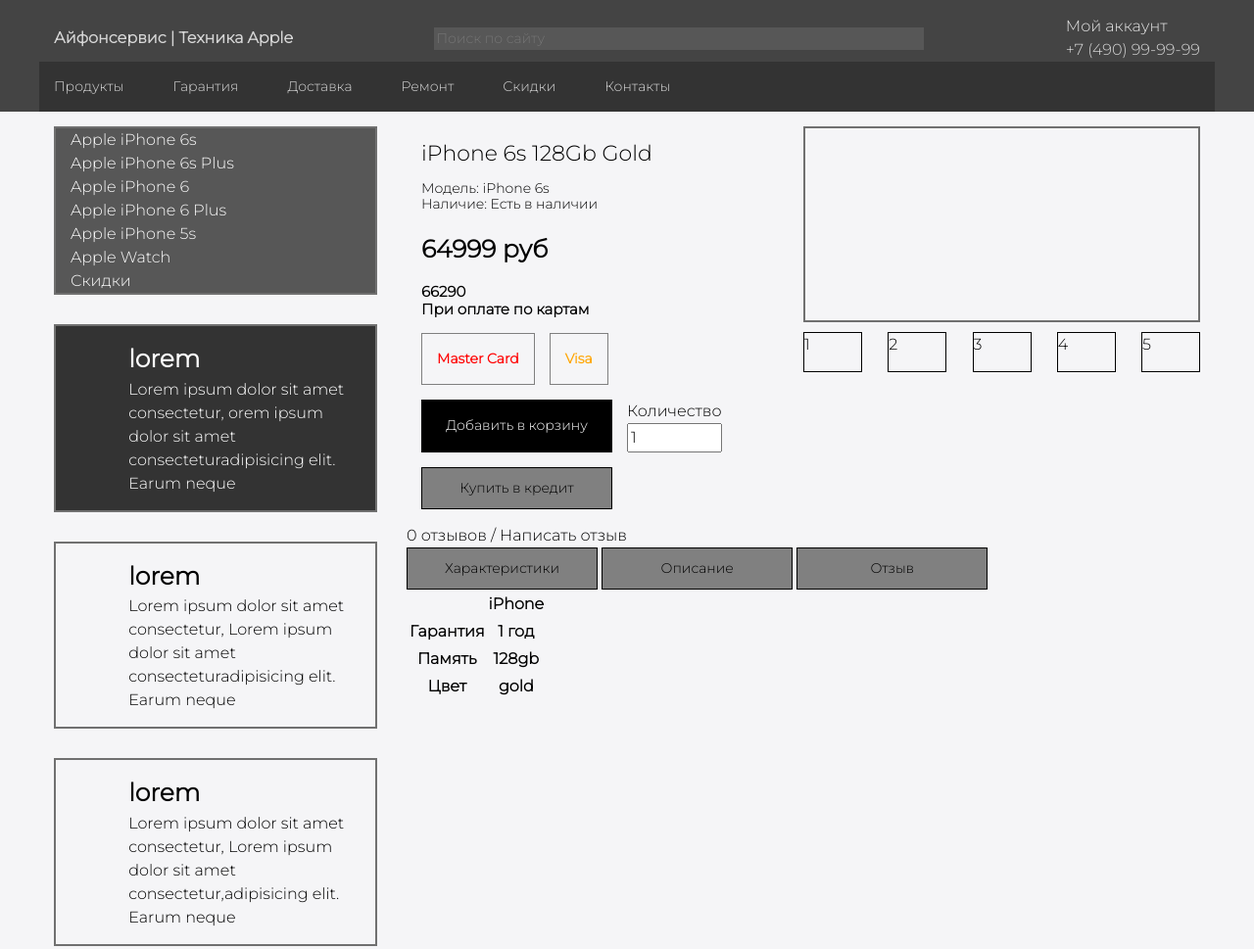
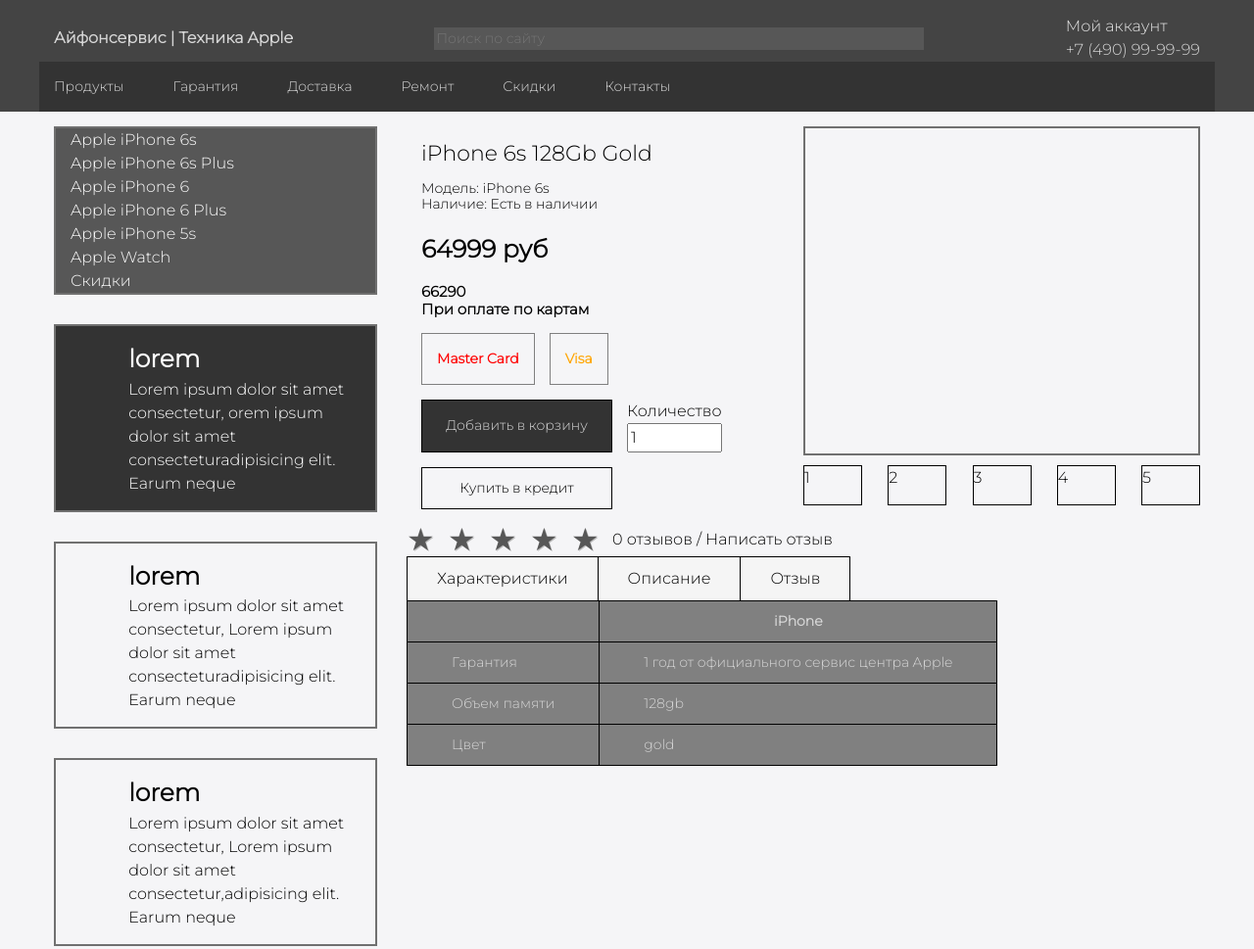
Before and after one commit to Serhio13/Sergio.github.io, a plain HTML site: page hw2/product.html in a window 1280 px wide. Shown: the top 969 px of the page at 98% size. Drawn offline with Linux system fonts and the light colour scheme.

Commit message:
add tabs&stars

```diff
--- a/hw2/product.html
+++ b/hw2/product.html
@@ -150,44 +150,67 @@
 
                 <div class="product__review">
                     <div class="product__review-stars">
-                        <div class="stars"></div>
+                        <div class="stars">
+                                <input type="radio" id="star-5" name="rating" value="5">
+                                <label for="star-5" title="Оценка «5»"></label>
+                                <input type="radio" id="star-4" name="rating" value="4">
+                                <label for="star-4" title="Оценка «4»"></label>
+                                <input type="radio" id="star-3" name="rating" value="3">
+                                <label for="star-3" title="Оценка «3»"></label>
+                                <input type="radio" id="star-2" name="rating" value="2">
+                                <label for="star-2" title="Оценка «2»"></label>
+                                <input type="radio" id="star-1" name="rating" value="1">
+                                <label for="star-1" title="Оценка «1»"></label>
+                        </div>
                         <span>0 отзывов / Написать отзыв</span>
                     </div>
-                    <div class="product__review-btn">
-                        <div class="btn"><span>Характеристики</span></div>
-                        <div class="btn btn-white"><span>Описание</span></div>
-                        <div class="btn btn-white"><span>Отзыв</span></div>
-                    </div>
-                    <div class="product__review-content">
+
+                    <div class="product__review-tabs">
+                        <input type="radio" name="tab-btn" id="tab-btn-1" value="" checked>
+                        <label for="tab-btn-1">Характеристики</label>
+                        <input type="radio" name="tab-btn" id="tab-btn-2" value="">
+                        <label for="tab-btn-2">Описание</label>
+                        <input type="radio" name="tab-btn" id="tab-btn-3" value="">
+                        <label for="tab-btn-3">Отзыв</label>
+
+                        <div id="content-1">
                             <div class="tab-item active">
                                 <table>
                                     <thead>
                                         <tr>
-                                        <th></th>
+                                            <td></td>
                                             <th>iPhone</th>
                                         </tr>
                                     </thead>
                                     <tbody>
                                         <tr>
-                                        <th>Гарантия</th>
-                                        <th>1 год</th>
+                                            <td>Гарантия</td>
+                                            <td>1 год от официального сервис центра Apple</td>
                                         </tr>
                                         <tr>
-                                        <th>Память</th>
-                                        <th>128gb</th>
+                                            <td>Объем памяти</td>
+                                            <td>128gb</td>
                                         </tr>
                                         <tr>
-                                        <th>Цвет</th>
-                                        <th>gold</th>
+                                            <td>Цвет</td>
+                                            <td>gold</td>
                                         </tr>
                                     </tbody>
                                 </table>
                             </div>
-                        <div class="tab-item"></div>
-                        <div class="tab-item"></div>
+                        </div>
+                        <div id="content-2">
+                          Lorem ipsum dolor sit amet consectetur adipisicing elit. Dolor quos ipsum officiis quas dolores dolore exercitationem deleniti quasi assumenda necessitatibus repudiandae, corrupti tempora placeat sint?
+                        </div>
+                        <div id="content-3">
+                          Lorem ipsum dolor sit amet consectetur adipisicing elit.
+                        </div>
                         </div>
                 </div>
             </section>
+
+
+
         </div>
     </main>
     <footer>
--- a/hw2/style.css
+++ b/hw2/style.css
@@ -79,7 +79,7 @@
 
 .btn {
   border: 1px solid black;
-  background-color: gray;
+  background-color: none;
   color: black;
   padding: 10px 20px;
   font-size: 14px;
@@ -88,9 +88,15 @@
   align-items: center;
   min-width: 195px;
 }
+
+.btn:hover {
+  background-color: #575757;
+  color: #d6d6d6;
+}
+
 .btn-dark {
-  background-color: black;
-  color: white;
+  background-color: #333333;
+  color: #d6d6d6;
 }
 
 footer {
@@ -353,12 +359,13 @@
 .product__slider {
   width: 50%;
 }
+
 .product__description-cartBtn {
   margin-top: 15px;
   display: flex;
 }
 
-.product__description-cartBtn .count{
+.product__description-cartBtn .count {
   display: flex;
   flex-direction: column;
   margin-left: 15px;
@@ -374,7 +381,7 @@
 
 .product__slider-preview {
   max-height: 316px;
-  min-height: 200px;
+  min-height: 336px;
   border: 2px solid #707070;
 }
 
@@ -389,3 +396,137 @@
   width: 60px;
   height: 41px;
 }
+
+.product__review-stars {
+  display: flex;
+  align-items: center;
+}
+
+
+.stars {
+  overflow: hidden;
+  width: 210px;
+  margin-left: 0;
+}
+
+.stars:not(:checked)>input {
+  display: none;
+}
+
+.stars:not(:checked)>label {
+  float: right;
+  width: 42px;
+  padding: 0;
+  cursor: pointer;
+  font-size: 32px;
+  line-height: 32px;
+  color: #575757;
+  text-shadow: 1px 1px #bbb;
+}
+
+.stars:not(:checked)>label:before {
+  content: '★';
+}
+
+.stars>input:checked~label {
+  color: gold;
+  text-shadow: 1px 1px #c60;
+}
+
+.stars:not(:checked)>label:hover,
+.stars:not(:checked)>label:hover~label {
+  color: gold;
+}
+
+.stars>input:checked+label:hover,
+.stars>input:checked+label:hover~label,
+.stars>input:checked~label:hover,
+.stars>input:checked~label:hover~label,
+.stars>label:hover~input:checked~label {
+  color: gold;
+  text-shadow: 1px 1px goldenrod;
+}
+
+.stars>label:active {
+  position: relative;
+}
+
+
+.product__review-btn {
+  display: flex;
+  margin-top: 15px;
+}
+
+.tab-item table {
+  background: gray;
+  color: #d6d6d6;
+  border: 1px solid black;
+  border-collapse: collapse;
+  font-size: 14px;
+  font-weight: 400;
+}
+
+.tab-item td {
+  padding: 10px 45px;
+  border: 1px solid black;
+}
+
+.tab-item th {
+  padding: 10px 45px;
+  border: 1px solid black;
+}
+
+.product__review-tabs {
+  font-size: 0;
+}
+
+.product__review-tabs>input[type="radio"] {
+  display: none;
+}
+
+.product__review-tabs>div {
+  display: none;
+  border: none;
+  padding: none;
+  font-size: 16px;
+}
+
+#tab-btn-1:checked~#content-1,
+#tab-btn-2:checked~#content-2,
+#tab-btn-3:checked~#content-3 {
+  display: block;
+}
+
+.product__review-tabs>label {
+  display: inline-block;
+  text-align: center;
+  vertical-align: middle;
+  user-select: none;
+  background-color: #f5f5f5;
+  border: 1px solid black;
+  padding: 10px 30px;
+  font-size: 16px;
+  transition: color 0.15s ease-in-out;
+  cursor: pointer;
+  position: relative;
+  top: 1px;
+}
+
+.product__review-tabs>label:not(:first-of-type) {
+  border-left: none;
+}
+
+.product__review-tabs>input[type="radio"]:checked+label {
+  background-color: none;
+  border-bottom: 1px solid black;
+}
+
+.product__review-tabs>input[type="radio"]:checked+label:hover {
+  background-color: #575757;
+  color: #d6d6d6;
+}
+
+.product__review-tabs>label:not(:first-of-type):hover {
+  background-color: #575757;
+  color: #d6d6d6;
+}
```
Lines whose indentation alone changed are shown as unchanged.
